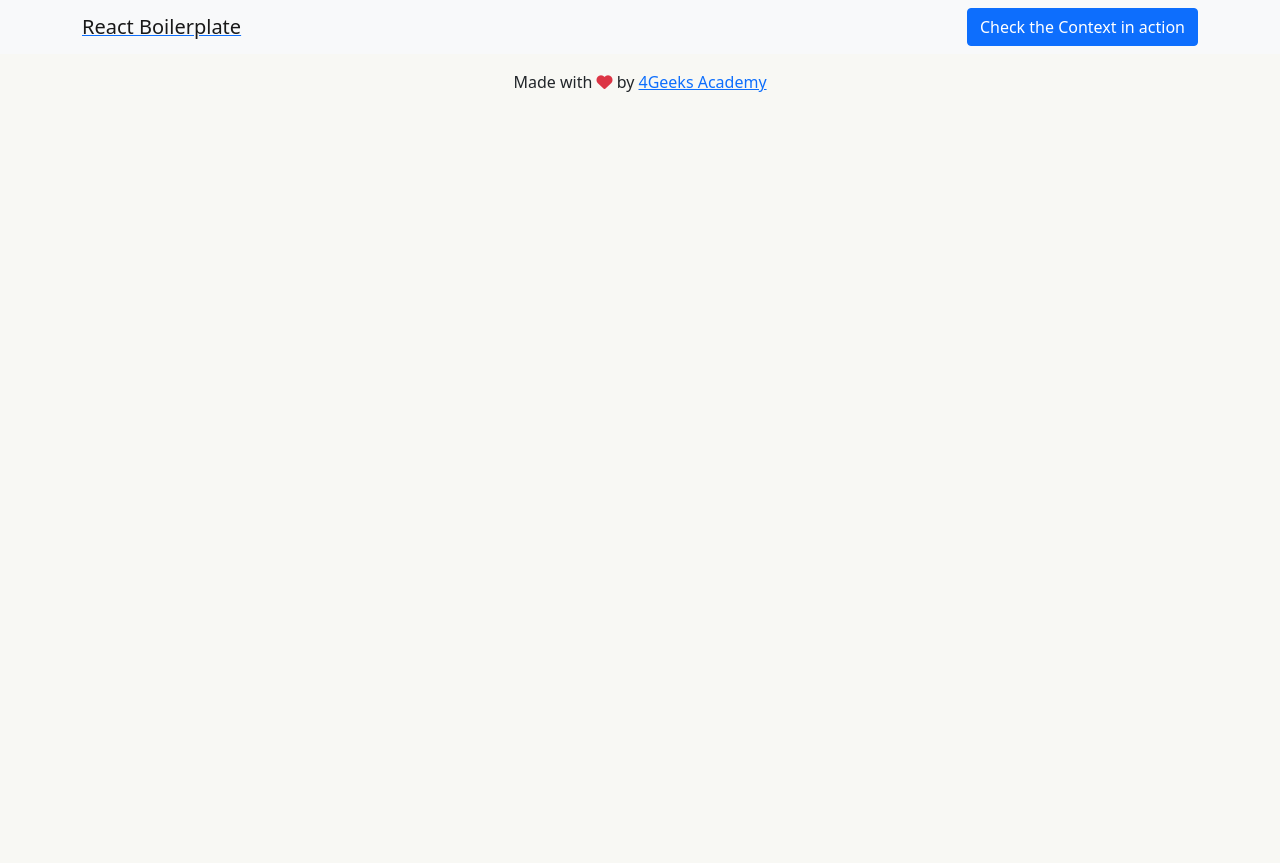
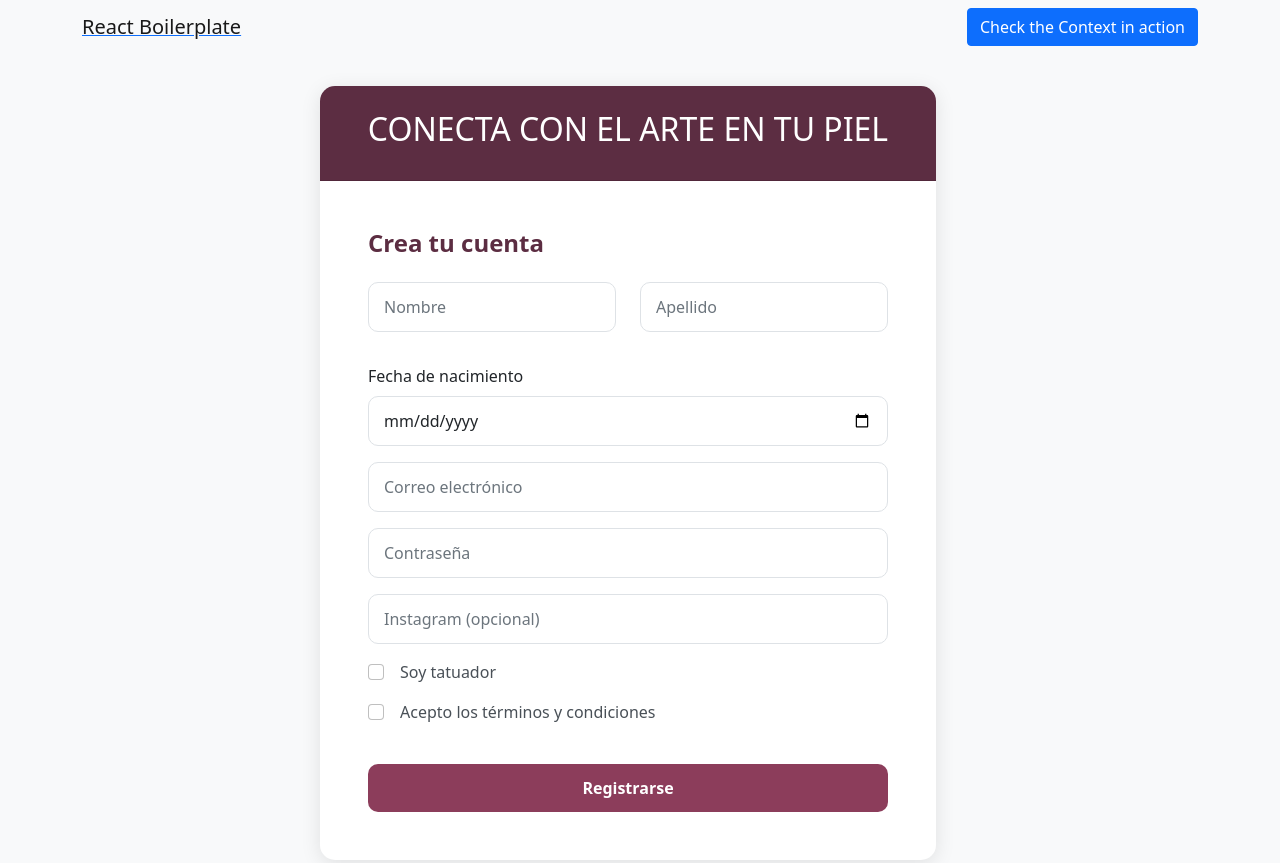
Before and after one commit to Milechan/proyecto-tattoo, a React app: page /register in a window 1280 px wide. Shown: the top 863 px of the page. Before the commit the page ends 800 px from the top, so only its background shows below. Built offline with nearby package versions, Linux system fonts and the light colour scheme; no server answers.

Commit message:
Registro de usuario, login y recuperación de contraseña

```diff
--- a/package.json
+++ b/package.json
@@ -75,6 +75,7 @@
 	"dependencies": {
 		"prop-types": "^15.6.1",
 		"react": "^16.8.4",
+		"react-bootstrap": "^2.10.9",
 		"react-dom": "^16.8.4",
 		"react-polyfills": "0.0.1",
 		"react-router-dom": "^6.3.0"
--- a/src/front/js/layout.js
+++ b/src/front/js/layout.js
@@ -6,6 +6,9 @@ import { BackendURL } from "./component/backendURL";
 import { Home } from "./pages/home";
 import { Demo } from "./pages/demo";
 import { Single } from "./pages/single";
+import LoginForm  from "./pages/LoginForm.jsx";
+import RegisterForm  from "./pages/RegisterForm.jsx";
+import ForgotPasswordForm from "./pages/ForgotPasswordForm.jsx";
 import injectContext from "./store/appContext";
 
 import { Navbar } from "./component/navbar";
@@ -28,6 +31,9 @@ const Layout = () => {
                         <Route element={<Home />} path="/" />
                         <Route element={<Demo />} path="/demo" />
                         <Route element={<Single />} path="/single/:theid" />
+                        <Route element={<LoginForm />} path="/login"/>
+                        <Route element={<RegisterForm />} path="/register"/>
+                        <Route element={<ForgotPasswordForm />} path="/login/forgotpass"/>
                         <Route element={<h1>Not found!</h1>} />
                     </Routes>
                     <Footer />
--- /dev/null
+++ b/src/front/js/pages/ForgotPasswordForm.jsx
@@ -0,0 +1,95 @@
+import React from "react";
+import { Container, Form, Button, Row, Col, Card } from "react-bootstrap";
+import { Link } from "react-router-dom";
+
+const ForgotPasswordForm = () => {
+  // Paleta de colores (consistente con LoginForm)
+  const styles = {
+    mainBg: { backgroundColor: '#f8f9fa', minHeight: '100vh' },
+    card: {
+      border: 'none',
+      borderRadius: '15px',
+      boxShadow: '0 4px 20px rgba(0, 0, 0, 0.1)',
+      maxWidth: '450px'
+    },
+    header: {
+      backgroundColor: '#5c2d42', // Vinotinto oscuro
+      color: 'white',
+      borderTopLeftRadius: '15px',
+      borderTopRightRadius: '15px',
+      padding: '1.5rem'
+    },
+    input: {
+      borderRadius: '10px',
+      border: '1px solid #dee2e6',
+      padding: '12px 15px',
+      marginBottom: '1.5rem'
+    },
+    button: {
+      backgroundColor: '#8c3d5b', // Vinotinto claro
+      border: 'none',
+      borderRadius: '10px',
+      padding: '12px',
+      fontWeight: '600',
+      width: '100%',
+      '&:hover': {
+        backgroundColor: '#5c2d42'
+      }
+    },
+    link: {
+      color: '#8c3d5b',
+      textDecoration: 'none',
+      display: 'block',
+      marginTop: '1rem',
+      '&:hover': {
+        textDecoration: 'underline'
+      }
+    }
+  };
+
+  return (
+    <Container fluid style={styles.mainBg} className="d-flex align-items-center justify-content-center">
+      <Row className="w-100 justify-content-center">
+        <Col md={8} lg={6} xl={4}>
+          <Card style={styles.card}>
+            <Card.Header style={styles.header} className="text-center">
+              <h3>Recuperemos tu cuenta</h3>
+            </Card.Header>
+            <Card.Body className="p-4">
+              <Form>
+                <Form.Group>
+                  <Form.Control
+                    type="email"
+                    placeholder="Correo electrónico"
+                    style={styles.input}
+                    required
+                  />
+                </Form.Group>
+
+                <div className="d-grid">
+                  <Button
+                    type="submit"
+                    style={styles.button}
+                    className="text-white mb-3"
+                  >
+                    Enviar link de recuperación
+                  </Button>
+                </div>
+
+                <Link
+                  to="/login"
+                  style={styles.link}
+                  className="text-center"
+                >
+                  ← Volver al inicio de sesión
+                </Link>
+              </Form>
+            </Card.Body>
+          </Card>
+        </Col>
+      </Row>
+    </Container>
+  );
+};
+
+export default ForgotPasswordForm;
--- /dev/null
+++ b/src/front/js/pages/LoginForm.jsx
@@ -0,0 +1,124 @@
+import React, { useState } from 'react';
+import { Container, Form, Button, Row, Col, Card } from 'react-bootstrap';
+import { Link } from 'react-router-dom';
+
+const LoginForm = () => {
+  const [email, setEmail] = useState('');
+  const [password, setPassword] = useState('');
+
+  const handleSubmit = async (e) => {
+    e.preventDefault();
+    try {
+      const response = await fetch('http://tu-backend-flask/login', {
+        method: 'POST',
+        headers: { 'Content-Type': 'application/json' },
+        body: JSON.stringify({ email, password }),
+      });
+      const data = await response.json();
+      if (!response.ok) throw new Error(data.mensaje);
+      localStorage.setItem('token', data.token);
+      window.location.href = '/';
+    } catch (error) {
+      alert(error.message);
+    }
+  };
+
+  // Paleta de colores
+  const styles = {
+    mainBg: { backgroundColor: '#f8f9fa', minHeight: '100vh' },
+    card: {
+      border: 'none',
+      borderRadius: '15px',
+      boxShadow: '0 4px 20px rgba(0, 0, 0, 0.1)'
+    },
+    header: {
+      backgroundColor: '#5c2d42', // Vinotinto oscuro
+      color: 'white',
+      borderTopLeftRadius: '15px',
+      borderTopRightRadius: '15px',
+      padding: '1.5rem'
+    },
+    input: {
+      borderRadius: '10px',
+      border: '1px solid #dee2e6',
+      padding: '12px 15px'
+    },
+    button: {
+      backgroundColor: '#8c3d5b', // Vinotinto claro
+      border: 'none',
+      borderRadius: '10px',
+      padding: '12px',
+      fontWeight: '600',
+      '&:hover': {
+        backgroundColor: '#5c2d42'
+      }
+    },
+    link: {
+      color: '#8c3d5b',
+      textDecoration: 'none',
+      '&:hover': {
+        textDecoration: 'underline'
+      }
+    }
+  };
+
+  return (
+    <Container fluid style={styles.mainBg} className="d-flex align-items-center justify-content-center">
+      <Row className="w-100 justify-content-center">
+        <Col md={6} lg={4}>
+          <Card style={styles.card}>
+            <Card.Header style={styles.header} className="text-center">
+              <h3>Iniciar Sesión</h3>
+            </Card.Header>
+            <Card.Body className="p-4">
+              <Form onSubmit={handleSubmit}>
+                <Form.Group className="mb-4">
+                  <Form.Control
+                    type="email"
+                    placeholder="Correo electrónico"
+                    value={email}
+                    onChange={(e) => setEmail(e.target.value)}
+                    style={styles.input}
+                    required
+                  />
+                </Form.Group>
+
+                <Form.Group className="mb-4">
+                  <Form.Control
+                    type="password"
+                    placeholder="Contraseña"
+                    value={password}
+                    onChange={(e) => setPassword(e.target.value)}
+                    style={styles.input}
+                    required
+                  />
+                </Form.Group>
+
+                <div className="d-grid mb-3">
+                  <Button
+                    type="submit"
+                    style={styles.button}
+                    className="text-white"
+                  >
+                    Ingresar
+                  </Button>
+                </div>
+
+                <div className="text-center">
+                  <Link
+                    to="/login/forgotpass"
+                    style={styles.link}
+                  >
+                    ¿Has olvidado tu contraseña?
+                  </Link>
+                </div>
+              </Form>
+            </Card.Body>
+          </Card>
+        </Col>
+      </Row>
+    </Container>
+  );
+};
+
+export default LoginForm;
--- /dev/null
+++ b/src/front/js/pages/RegisterForm.jsx
@@ -0,0 +1,182 @@
+import React, { useState } from "react";
+import { Container, Form, Button, Row, Col, Card } from "react-bootstrap";
+
+const RegisterForm = () => {
+  const [isTattooer, setIsTattooer] = useState(false);
+
+  // Paleta de colores
+  const styles = {
+    mainBg: {
+      backgroundColor: '#f8f9fa',
+      minHeight: '100vh',
+      padding: '2rem 0'
+    },
+    card: {
+      border: 'none',
+      borderRadius: '15px',
+      boxShadow: '0 4px 20px rgba(0, 0, 0, 0.1)',
+      overflow: 'hidden'
+    },
+    header: {
+      backgroundColor: '#5c2d42',
+      color: 'white',
+      padding: '1.5rem',
+      textAlign: 'center'
+    },
+    title: {
+      color: '#5c2d42',
+      marginBottom: '1.5rem',
+      fontWeight: '600'
+    },
+    input: {
+      borderRadius: '10px',
+      border: '1px solid #dee2e6',
+      padding: '12px 15px',
+      marginBottom: '1rem'
+    },
+    select: {
+      borderRadius: '10px',
+      border: '1px solid #dee2e6',
+      padding: '12px 15px',
+      color: '#495057',
+      appearance: 'auto',
+      WebkitAppearance: 'menulist',
+    },
+    button: {
+      backgroundColor: '#8c3d5b',
+      border: 'none',
+      borderRadius: '10px',
+      padding: '12px',
+      fontWeight: '600',
+      width: '100%',
+      marginTop: '1rem',
+      '&:hover': {
+        backgroundColor: '#5c2d42'
+      }
+    },
+    checkboxLabel: {
+      color: '#495057',
+      marginLeft: '0.5rem'
+    }
+  };
+
+  return (
+    <Container fluid style={styles.mainBg} className="d-flex align-items-center">
+      <Row className="justify-content-center w-100">
+        <Col md={10} lg={8} xl={6}>
+          <Card style={styles.card}>
+            <Card.Header style={styles.header}>
+              <h2>CONECTA CON EL ARTE EN TU PIEL</h2>
+            </Card.Header>
+            <Card.Body className="p-4 p-md-5">
+              <Form>
+                <h4 style={styles.title}>Crea tu cuenta</h4>
+
+                <Row>
+                  <Col md={6} className="mb-3">
+                    <Form.Control
+                      placeholder="Nombre"
+                      style={styles.input}
+                      required
+                    />
+                  </Col>
+                  <Col md={6} className="mb-3">
+                    <Form.Control
+                      placeholder="Apellido"
+                      style={styles.input}
+                      required
+                    />
+                  </Col>
+                </Row>
+
+                <Form.Group className="mb-3">
+                  <Form.Label>Fecha de nacimiento</Form.Label>
+                  <Form.Control
+                    type="date"
+                    style={styles.input}
+                    required
+                  />
+                </Form.Group>
+
+                <Form.Group className="mb-3">
+                  <Form.Control
+                    type="email"
+                    placeholder="Correo electrónico"
+                    style={styles.input}
+                    required
+                  />
+                </Form.Group>
+
+                <Form.Group className="mb-3">
+                  <Form.Control
+                    type="password"
+                    placeholder="Contraseña"
+                    style={styles.input}
+                    required
+                  />
+                </Form.Group>
+
+                <Form.Group className="mb-3">
+                  <Form.Control
+                    type="text"
+                    placeholder="Instagram (opcional)"
+                    style={styles.input}
+                  />
+                </Form.Group>
+
+                <Form.Check
+                  type="checkbox"
+                  id="tattooer-check"
+                  label="Soy tatuador"
+                  className="mb-3"
+
+
+                >
+                  <Form.Check.Input type="checkbox" onClick={(e) => {console.log("Click en soy tatuador"); setIsTattooer(true)}}/>
+                  <Form.Check.Label style={styles.checkboxLabel}>
+                    Soy tatuador
+                  </Form.Check.Label>
+                </Form.Check>
+
+                {isTattooer && (
+                  <Form.Group className="mb-3">
+                    <Form.Select style={styles.select}
+                    onChange={(e) => console.log(e.target.value)}>
+                      <option>Selecciona tu categoría</option>
+                      <option>Minimalism</option>
+                      <option>FullColor</option>
+                      <option>Realismo</option>
+                      <option>Tradicional</option>
+                    </Form.Select>
+                  </Form.Group>
+                )}
+
+                <Form.Check
+                  type="checkbox"
+                  id="terms-check"
+                  className="mb-4"
+                  required
+                >
+                  <Form.Check.Input type="checkbox" />
+                  <Form.Check.Label style={styles.checkboxLabel}>
+                    Acepto los términos y condiciones
+                  </Form.Check.Label>
+                </Form.Check>
+
+                <Button
+                  type="submit"
+                  style={styles.button}
+                  className="text-white"
+                >
+                  Registrarse
+                </Button>
+              </Form>
+            </Card.Body>
+          </Card>
+        </Col>
+      </Row>
+    </Container>
+  );
+};
+
+export default RegisterForm;
```
Also changed, not shown: src/front/styles/home.css (line endings or trailing spaces), 1 other file.
